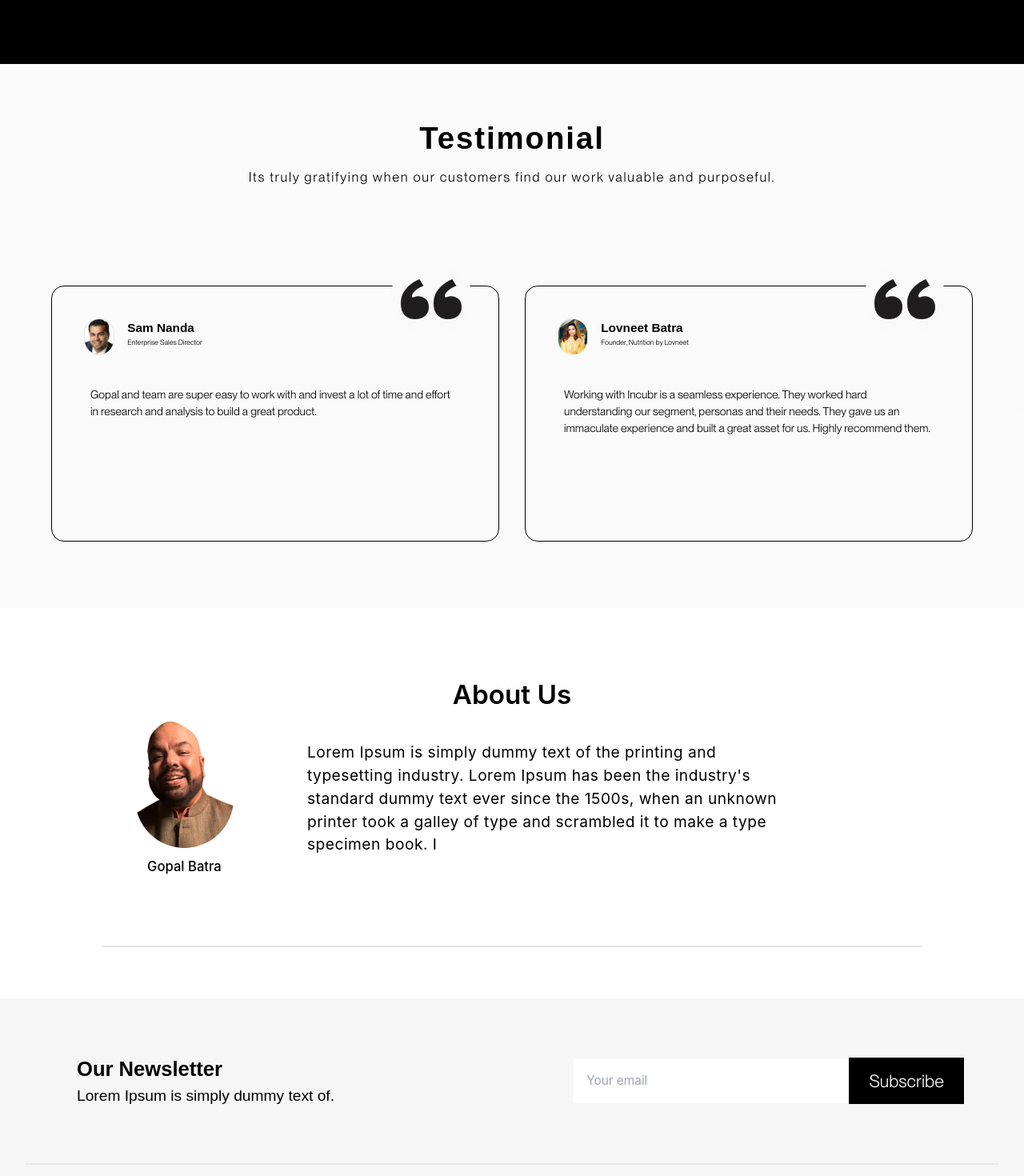
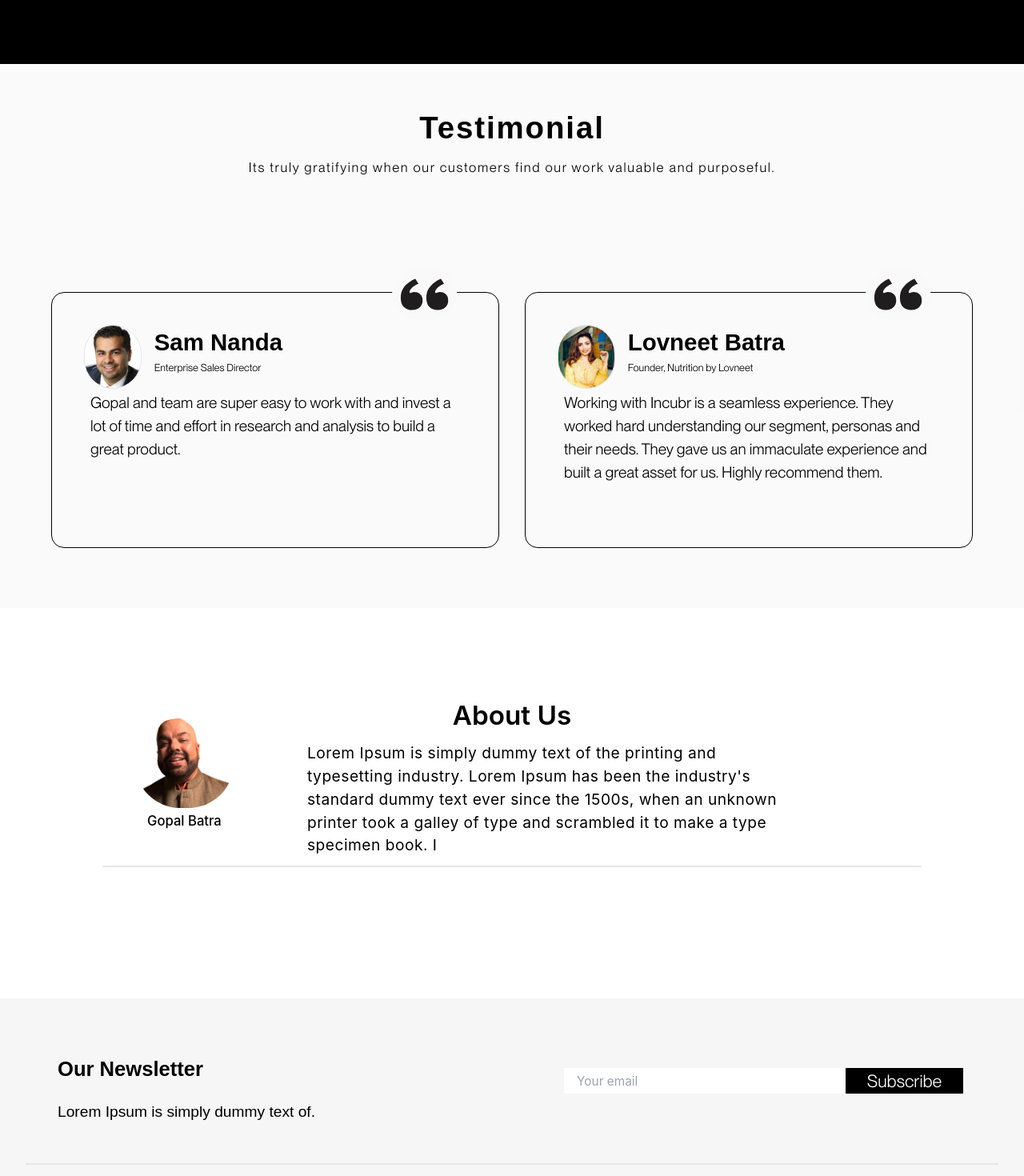
Before and after one commit to incubr/incubr-1, a Next.js app: page / in a window 1280 px wide. Shown: the part 1520-2990 px from the top of the page at 80% size. Built offline with nearby package versions, Linux system fonts and the light colour scheme.

Commit message:
mobile responsive

```diff
--- a/src/components/footer/index.jsx
+++ b/src/components/footer/index.jsx
@@ -20,13 +20,13 @@ export default function Footer({isDark=false}) {
     >
       <div className="flex w-full h-[26vh] justify-center bg-[#D9D9D926] bg-opacity-75">
         <div className="flex w-[95%] sm:flex-row flex-col border-b-2 justify-around">
-          <div className="flex flex-col font-[Arial] justify-center px-16 w-full">
-            <span className="flex font-bold text-[4.2vw] sm:text-[3.2vw] md:text-[3vw] lg:text-[2vw] my-5 sm:my-0">Our Newsletter</span>
+          <div className="flex flex-col font-[Arial] items-start sm:justify-center px-10 w-full">
+            <span className="flex font-bold text-[4.9vw] sm:text-[3.2vw] md:text-[3vw] lg:text-[2vw] my-5 sm:my-0px-10">Our Newsletter</span>
             <span className="flex lg:text-[1.5vw]">Lorem Ipsum is simply dummy text of.</span>
           </div>
-          <div className="flex w-full justify-center items-center">
-            <input type="email" placeholder="Your email" className="border border-white outline-none flex p-[1.2vw] sm:w-[60%] w-[48%] lg:text-[1.2vw]" />
-            <span className="bg-black text-white p-[1vw] items-center flex w-[20%] sm:w-[25%] justify-center text-[4vw] sm:text-[2vw] lg:text-[1.7vw] font-[PPNeueMontreal] font-normal">Subscribe</span>
+          <div className="flex w-full justify-start mx-10 sm:mx-0 sm:justify-center sm:items-center">
+            <input type="email" placeholder="Your email" className="border border-white outline-none flex p-[1.2vw] sm:w-[60%] w-[60%] h-[5vh] sm:h-[4vh] lg:text-[1.2vw]" />
+            <span className="bg-black text-white p-[1vw] items-center flex w-[20%] sm:w-[25%] justify-center text-[4vw] sm:text-[2vw] lg:text-[1.7vw] h-[5vh] sm:h-[4vh] font-[PPNeueMontreal] font-normal">Subscribe</span>
           </div>
         </div>
       </div>
--- a/src/components/home/about.jsx
+++ b/src/components/home/about.jsx
@@ -9,12 +9,12 @@ import Image from "next/image";
 
 export default function About() {
   return (
-    <div className="flex h-[70vh] lg:h-[35vh] xl:h-[45vh] my-0 md:my-[5vw] md:h-[28vh] justify-center">
-      <div className="flex flex-col border-b-2 w-[90%] lg:w-[80%]">
-        <span className="flex lg:text-[3vw] md:text-[2.8vw] xl:text-[2.6vw] text-[8vw] sm:text-[5vw] font-semibold h-[25%] items-center w-full justify-center">About Us</span>
+    <div className="flex h-[55vh] sm:mb-0 mb-20 sm:h-[40vh] lg:h-[35vh] xl:h-[45vh] md:my-[5vw] md:h-[28vh] justify-center items-center">
+      <div className="flex justify-center flex-col border-b-2 h-[40vh] sm:h-[20vh] w-[90%] lg:w-[80%]">
+        <span className="flex lg:text-[3vw] md:text-[2.8vw] xl:text-[2.6vw] text-[8vw] sm:text-[5vw] font-semibold md:h-[25%] sm:h-[15%] items-center w-full justify-center">About Us</span>
         <div className="flex w-full md:flex-row flex-col space-x-[4vw]">
-          <div className="flex md:w-[20%] mt-0 lg:mt-[-2vh] justify-start w-full items-center flex-col">
-            <span className="flex justify-center h-[70%] w-[60%]">
+          <div className="flex md:w-[20%] mt-0 lg:mt-[-2vh] md:justify-start sm:justify-center w-full h-[10vh] items-center flex-col sm:h-[20vh]">
+            <span className="flex justify-center md:h-[70%] md:w-[60%] h-[40%] w-[30%]">
               <Image src={aboutpic}
                 alt="aboutPic"
                 className="border border-black rounded-full"
@@ -23,10 +23,10 @@ export default function About() {
                 objectFit="cover"
               />
             </span>
-            <p className="flex w-full justify-center h-[20%] items-center font-medium md:text-[1.3vw] text-[4vw]">Gopal Batra</p>
+            <p className="flex w-full justify-center sm:h-[20%] h-[10%] items-center font-medium md:text-[1.3vw] text-[4vw]">Gopal Batra</p>
           </div>
           <div className="flex flex-1 flex-col">
-            <p className="flex w-full lg:w-[80%] text-[4vw] lg:text-[1.5vw] pt-[1vw] tracking-wide px-3 text-center pb-5 sm:text-left sm:px-0 sm:mt-0  sm:my-10">
+            <p className="flex w-full lg:w-[80%] text-[3vw] md:text-[1.4vw] sm:text-[2vw] lg:text-[1.5vw] pt-[1vw] tracking-wide px-3 text-center pb-5 sm:text-left sm:px-0 sm:mt-0 sm:my-10">
               Lorem Ipsum is simply dummy text of the printing and typesetting industry. Lorem Ipsum has been the industry's standard dummy text ever since the 1500s, when an unknown printer took a galley of type and scrambled it to make a type specimen book. I
             </p>
           </div>
--- a/src/components/home/middle.jsx
+++ b/src/components/home/middle.jsx
@@ -8,7 +8,7 @@ export default function MiddleSection() {
 
   return (
     <div className="flex h-screen w-full bg-[#ffffff] justify-center items-center ">
-      <div className="flex w-full py-[3vw] text-white bg-black lg:py-[13vh] flex-col lg:flex-row lg:items-start h-full">
+      <div className="flex w-full py-[3vw] text-white bg-black lg:py-[13vh] flex-col lg:flex-row lg:items-start h-[90%] sm:h-full">
         <div className="flex px-[6vw] lg:px-0 flex-col w-full lg:w-[38%] items-end">
           <div className="flex flex-col w-[97%] lg:w-[82%] ">
             <h1
@@ -20,15 +20,15 @@ export default function MiddleSection() {
             </h1>
             <div className="flex flex-col ">
               <span className=" opacity-80 font-[Arial]  mt-[2vw] sm:text-left leading-[6vw] text-[5vw] sm:text-[4vw] sm:leading-[5vw] lg:leading-[2vw] lg:text-[1.5vw] justify-center flex flex-col">
-                Lorem ipsim is simply dummy text of the printing and typesetting industry.
+                Together with our incredible team, we offer services that are efficient and will help your business grow.
               </span>
             </div>
           </div>
         </div>
 
         <div className="flex w-full justify-center items-center lg:w-[60%] h-full">
-          <div className="flex text-[5vw] sm:text-[5vw] md:text-[3vw] lg:[2vw] xl:text-[2vw] justify-between sm:w-[90%] font-[500] h-full px-24 flex-col">
-            <div className="flex sm:h-[23%] my-2 sm:my-0 h-[20%] border-b-2 items-center justify-between">
+          <div className="flex text-[5vw] sm:text-[5vw] md:text-[3vw] lg:[2vw] xl:text-[2vw] justify-between w-full sm:w-[90%] font-[500] h-[90%] md:h-full px-24 flex-col">
+            <div className="flex sm:h-[23%] my-2 sm:my-0 h-[20%] sm:w-auto border-b-2 items-center w-full justify-between">
               <span>Go to Market Planning</span>
               <svg
                 onClick={() => {
--- a/src/components/home/testimonies.jsx
+++ b/src/components/home/testimonies.jsx
@@ -1,14 +1,14 @@
 import React from "react";
 import Description from "../common/Description";
-import { Swiper, SwiperSlide, useSwiper } from "swiper/react";
+import {Swiper, SwiperSlide, useSwiper} from "swiper/react";
 import "swiper/css";
 import "swiper/css/pagination";
-import { Autoplay } from "swiper";
+import {Autoplay} from "swiper";
 // import {brands} from "../../../data/brands";
 // import Image from "next/image";
-import { slides } from "@/data/testimonials";
+import {slides} from "@/data/testimonials";
 // import Link from "next/link";
-import { motion } from "framer-motion";
+import {motion} from "framer-motion";
 
 // const Pagination=({activeIndex}) => {
 //   const swiper=useSwiper();
@@ -28,14 +28,14 @@ import { motion } from "framer-motion";
 //   );
 // };
 
-const Title = () => {
+const Title=() => {
   return (
     <div
       id="testimonies"
-      className="flex flex-col w-full px-6 mt-[1vw] text-black "
+      className="flex flex-col w-full px-6 sm:mt-[1vh] mt-[7vh] text-black mb-9"
     >
       <div className="flex flex-1"></div>
-      <div className="flex flex-1 justify-center items-center flex-col">
+      <div className="flex mt-24 sm:mt-0 justify-center items-center flex-col">
         <div className="flex px-5 py-2 text-[11vw] font-semibold sm:text-[9vw] lg:mt-0 lg:text-[3vw] text-center rounded-full tracking-wider">
           <h1 className="font-[Arial]">Testimonial</h1>
         </div>
@@ -83,9 +83,9 @@ const Title = () => {
 // };
 
 export default function Testimonies() {
-  const [activeIndex, setActiveIndex] = React.useState(0);
-  const [autoplay, setAutoplay] = React.useState(false);
-  const [link, setLink] = React.useState("");
+  const [activeIndex, setActiveIndex]=React.useState(0);
+  const [autoplay, setAutoplay]=React.useState(false);
+  const [link, setLink]=React.useState("");
   // const ref = React.useRef(null);
   // const isInView = useInView(ref);
 
@@ -160,17 +160,18 @@ export default function Testimonies() {
                 </SwiperSlide>
               ))}
             </Swiper> */}
-            <div className="flex w-full justify-center h-full items-center">
-              <div className="flex w-[90%] space-x-[2.5vw]">
+            <div className="flex w-full justify-center h-full items-center ">
+              <div className="flex flex-col sm:flex-row w-[90%] space-x-0
+              space-y-10 sm:space-y-0 sm:space-x-[2.5vw]">
                 {slides.slice(1, 3).map((item) => (
                   <div
                     key={item.name}
-                    className="flex flex-1 border border-black p-5 h-[40vh] rounded-2xl relative"
+                    className="flex flex-1 border border-black p-5 h-[40vh] rounded-2xl relative sm:mt-0"
                   >
-                    <span className="absolute -top-[2vw]  right-[2.5vw]">
+                    <span className="absolute -top-[5vh] sm:-top-[6vw] md:-top-[4.8vh] right-[2.5vw]">
                       <svg
-                        width="104"
-                        height="82"
+                        width="80%"
+                        height="80"
                         viewBox="0 0 104 82"
                         fill="none"
                         xmlns="http://www.w3.org/2000/svg"
@@ -188,18 +189,18 @@ export default function Testimonies() {
                           style={{
                             backgroundImage: `url(${item.backgroundImage})`,
                           }}
-                          className="flex border items-center justify-center bg-cover bg-center h-[80%] w-[8%] rounded-full"
+                          className="flex border items-center justify-center bg-cover bg-center sm:h-[100%] h-[140%] w-[15%] sm:w-[18%] md:h-[120%] md:w-[20%] rounded-full lg:h-[140%] lg:w-[15%]"
                         ></div>
                         <p className="flex flex-col px-4">
-                          <span className="flex font-semibold font-[Arial] text-[1.2vw]">
+                          <span className="flex font-semibold font-[Arial] sm:text-[2vw] md:text-[2.3vw] text-[5vw]">
                             {item.name}
                           </span>
-                          <span className="flex text-[.7vw] font-[PPNeueMontreal]">
+                          <span className="flex sm:text-[1vw] text-[3vw] font-[PPNeueMontreal]">
                             {item.description}
                           </span>
                         </p>
                       </div>
-                      <p className="flex flex-1 p-2 text-[1.1vw] mt-[1.5vw] font-[PPNeueMontreal]">
+                      <p className="flex flex-1 p-2 sm:text-[1.5vw] mt-[4vh] text-[2vw] sm:mt-[1.5vw] font-[PPNeueMontreal]">
                         {item.text}
                       </p>
                     </div>
```
